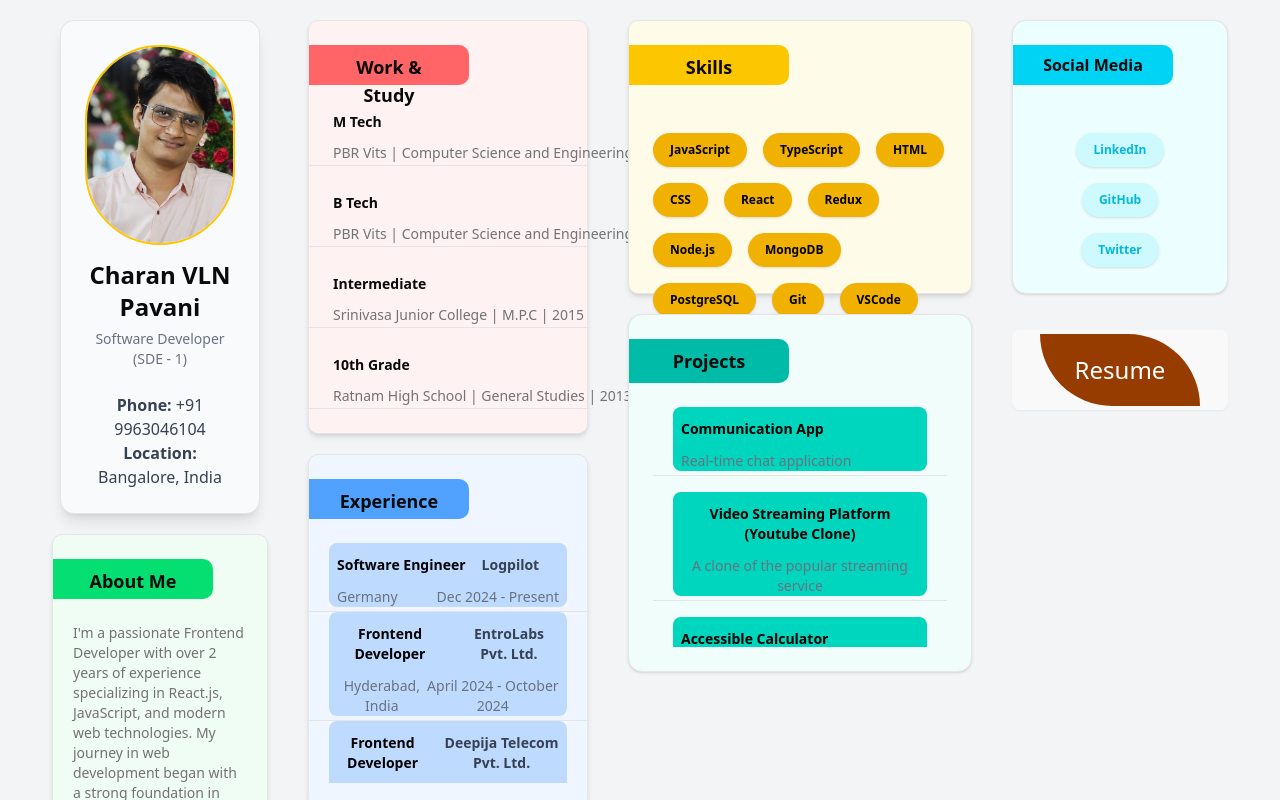
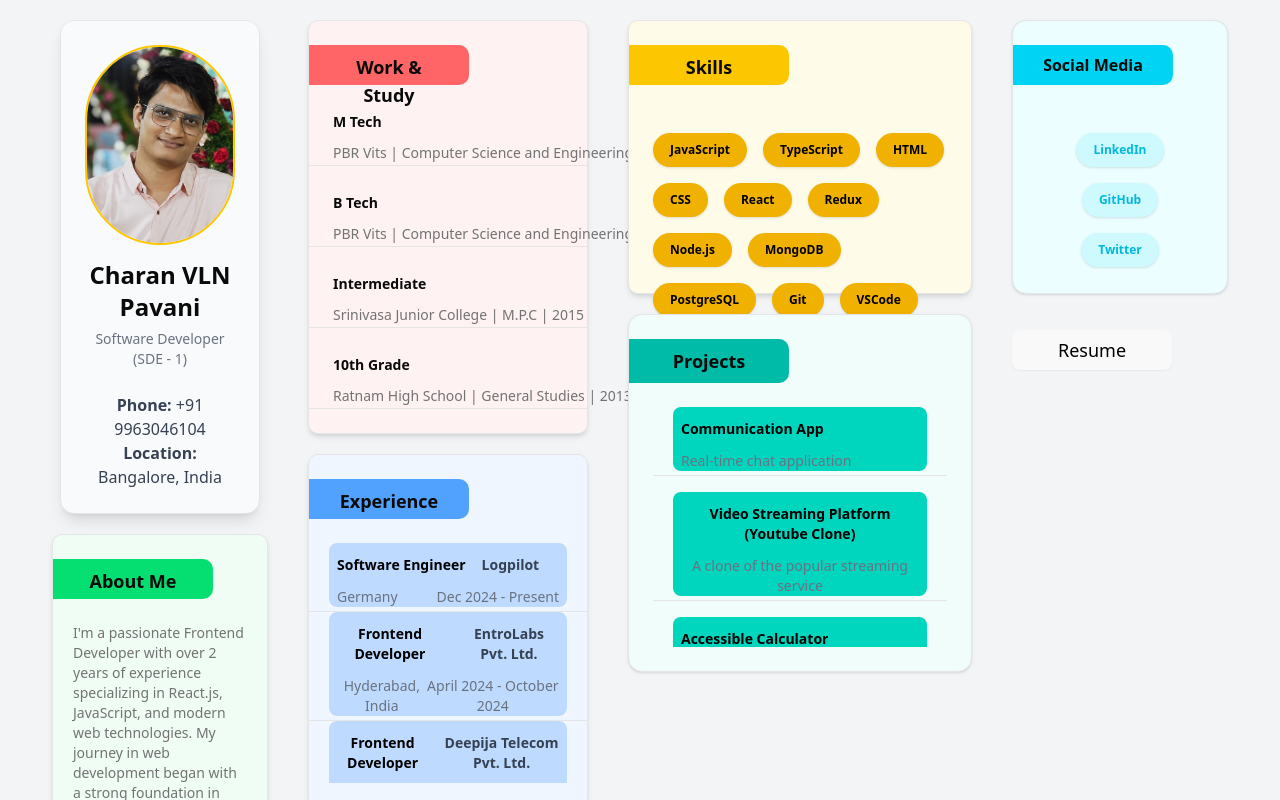
Before and after one commit to charanvlnpavani/persona, a React (Vite) app: page / in a window 1280 px wide. Shown: the top 800 px of the page. Built offline with nearby package versions, Linux system fonts and the light colour scheme.

Commit message:
feat: add ResumeButton component and link to download resume PDF refactor: update CommonButton styling and structure

```diff
--- a/src/components/common/CommonButton.tsx
+++ b/src/components/common/CommonButton.tsx
@@ -29,9 +29,7 @@ export const CommonButton: React.FC<CommonButtonProps> = ({
       {logo && (
         <span className="w-5 h-5 flex items-center justify-center">{logo}</span>
       )}
-      <span className="bg-amber-800 text-white w-[20vh] py-5 px-2 rounded-bl-full rounded-tr-full">
-        {titleName}
-      </span>
+      <span>{titleName}</span>
     </span>
   );
 
--- a/src/pages/ResumButton.tsx
+++ b/src/pages/ResumButton.tsx
@@ -3,15 +3,15 @@ import * as React from "react";
 
 const ResumeButton: React.FC = () => {
   const handleClick = () => {
-    window.open("/Charan VLN Pavani_Frontend.pdf", "_blank");
+    window.open("/documents/Charan_VLN_Pavani_Frontend.pdf", "_blank");
   };
 
   return (
-    <div className="flex justify-center items-center w-full py-4">
-      <div className=" w-full max-w-xl   ">
+    <div className="flex  w-full py-4">
+      <div className=" w-full max-w-xl ">
         <CommonButton
           onClick={handleClick}
-          className="text-black w-full cursor-pointer h-[10vh] text-2xl"
+          className="text-black w-[20vh]  hover:text-blue-500 cursor-pointer h-[5vh]  text-lg"
           titleName="Resume"
           variant="default"
         />
```
Also changed, not shown: 1 other file (tests, documents, lock files or other folders).
